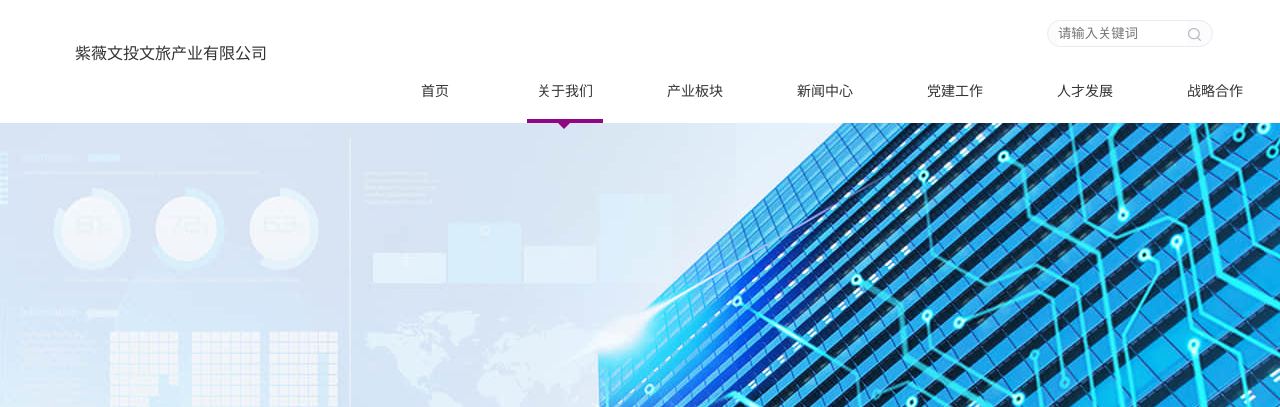
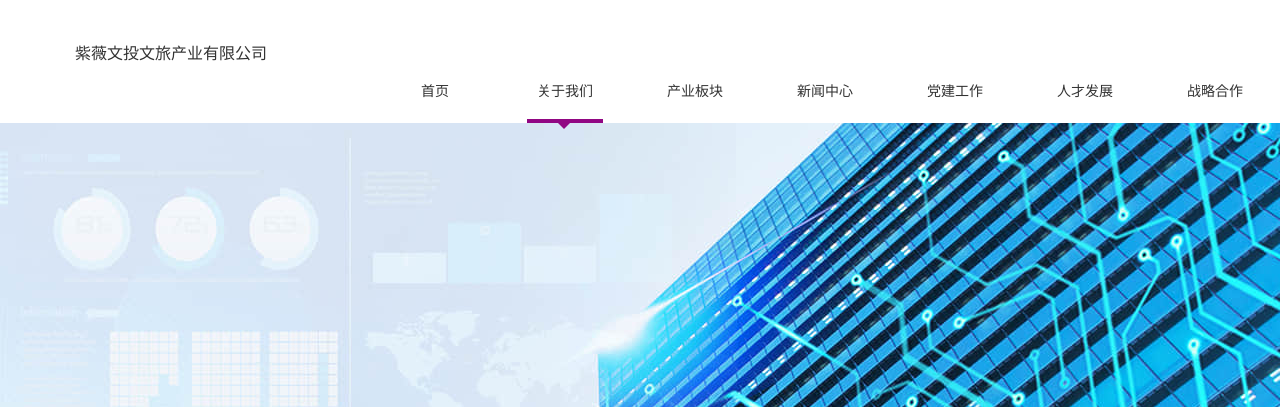
Before and after one commit to zine-fj/ziwei, a plain HTML site: page html/about.html in a window 1280 px wide. Shown: the top 407 px of the page. Drawn offline with Linux system fonts and the light colour scheme; a script that the page names is missing.

Commit message:
去除搜索

```diff
--- a/html/about.html
+++ b/html/about.html
@@ -184,7 +184,7 @@
                 <p><a href="/">紫薇文投文旅产业有限公司</a></p>
             </div>
             <div class="menu">
-                <div class="menu-top trans">
+                <!-- <div class="menu-top trans">
                     <div class="sear">
                         <form action="/utils/search_all.html" method="get">
                             <input class="text" placeholder="请输入关键词" type="text" value="" name="word" id="search"
@@ -192,7 +192,7 @@
                             <input class="input" type="submit" value="">
                         </form>
                     </div>
-                </div>
+                </div> -->
                 <div class="header-menu-list">
                     <ul>
                         <li class="home ">
```
Also changed, not shown: html/bankuai.html (+2 -2 lines), html/dangjian.html (+2 -2 lines), html/joinus.html (+2 -2 lines), html/wenhua.html (+2 -2 lines), html/xinwen.html (+2 -2 lines), index.html (+2 -2 lines).
